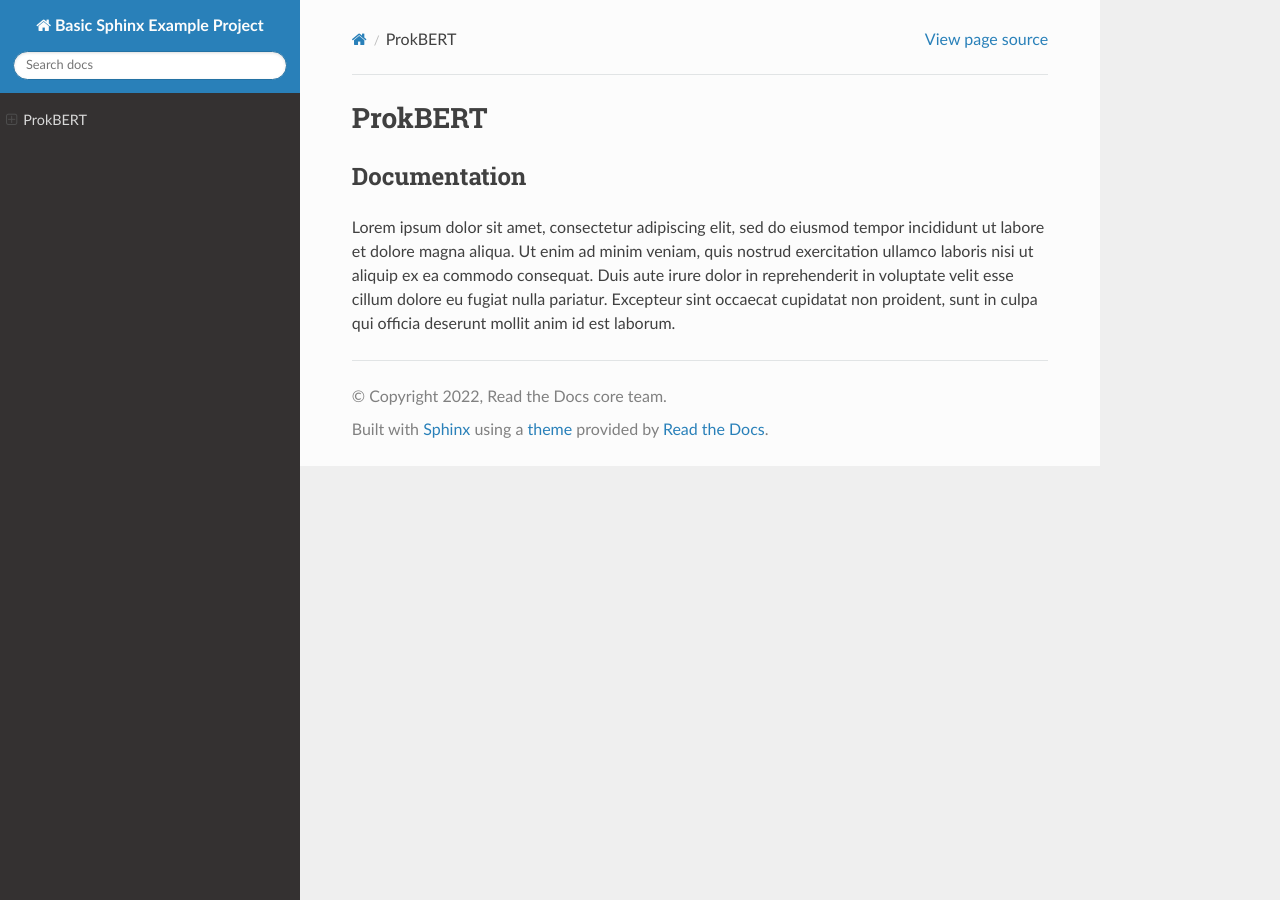
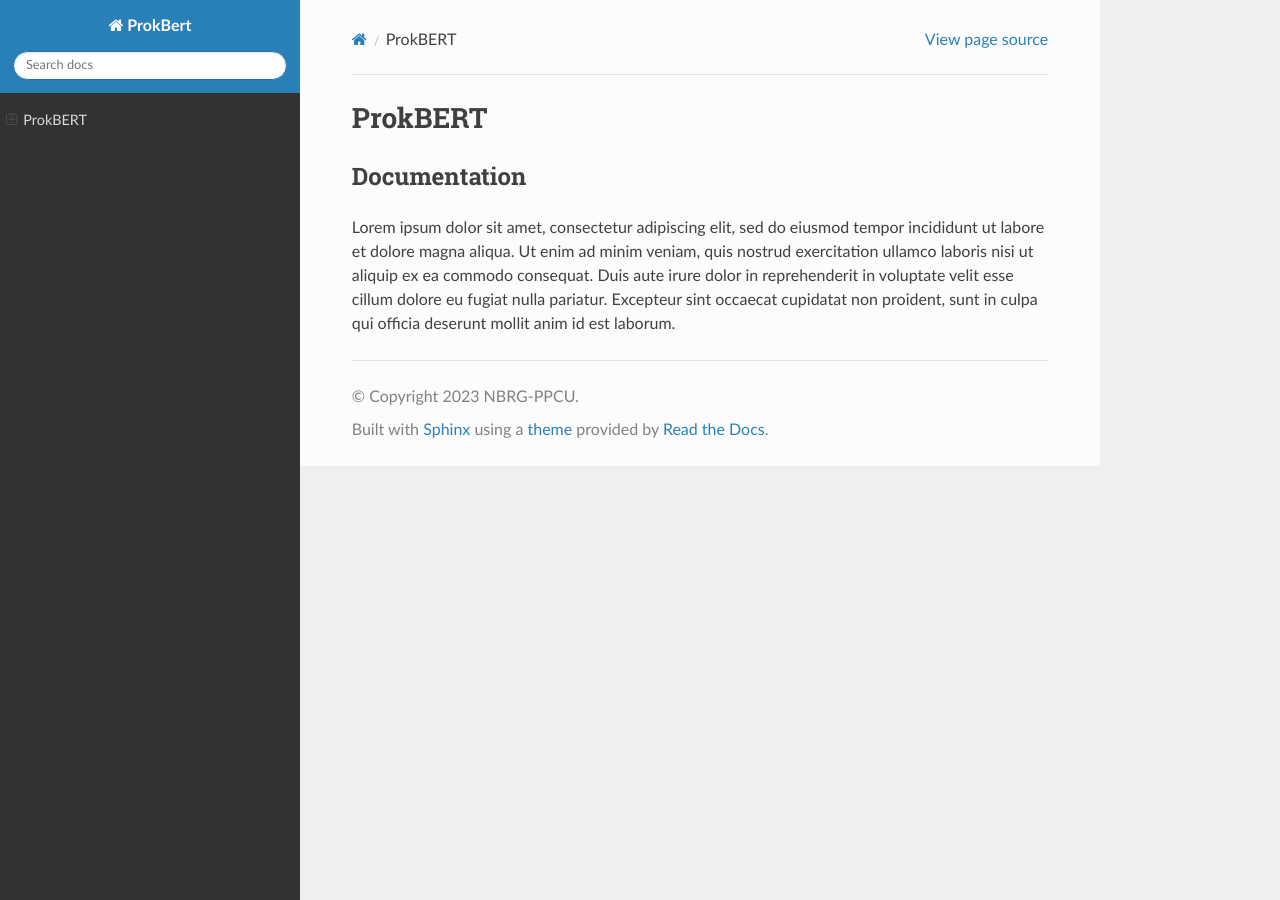
Before and after one commit to nbrg-ppcu/sequtils_test, a Sphinx documentation site: the page built from docs/index.rst, in a window 1280 px wide. Built offline with Sphinx 7.4.7 and the Read the Docs theme 2.0.0, drawn with Linux system fonts in a browser that asks for light colours.

Commit message:
Update conf.py

```diff
--- a/docs/conf.py
+++ b/docs/conf.py
@@ -17,9 +17,9 @@
 
 # -- Project information -----------------------------------------------------
 
-project = "Basic Sphinx Example Project"
-copyright = "2022, Read the Docs core team"
-author = "Read the Docs core team"
+project = "ProkBert"
+copyright = "2023 NBRG-PPCU"
+author = "NBGR-PPCU"
 
 
 # -- General configuration ---------------------------------------------------
```
